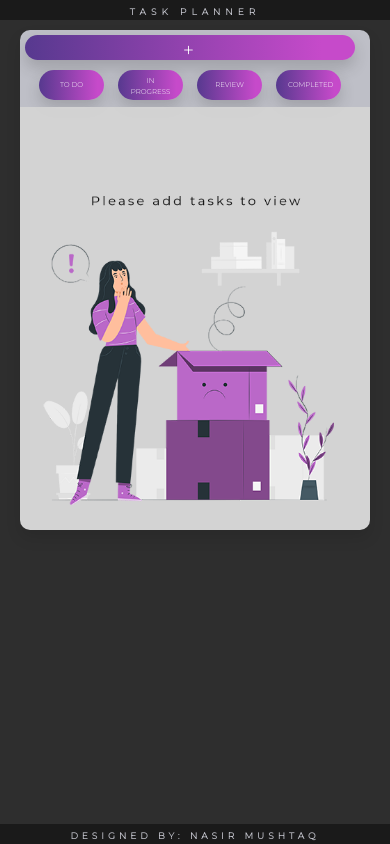
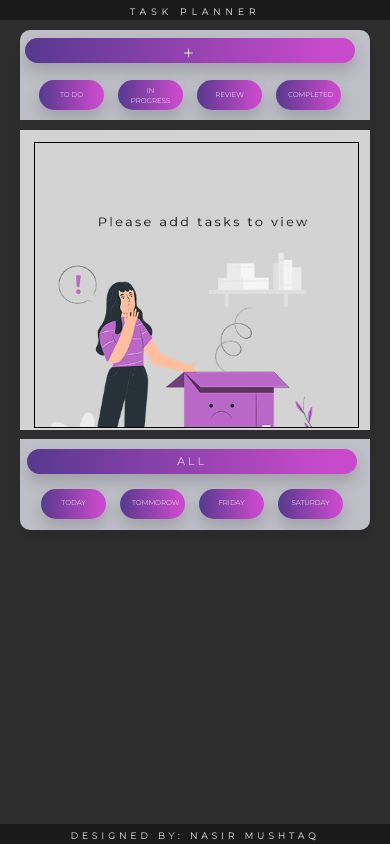
Before and after one commit to Nasir-Mushtaq/project, a website built with Parcel: page index.html in a window 390 px wide. Built offline with nearby package versions, Linux system fonts and the light colour scheme.

Commit message:
app height adjustment @ media max 480px

```diff
--- a/style.css
+++ b/style.css
@@ -405,19 +405,35 @@
     flex-direction: row;
     border-radius: 10px;
     margin: 30px auto auto auto;
+
  }
   .left{
     width: inherit;
     flex-direction: row;
-    flex:1;
     padding: 5px;
+    height: 90px;
   }
+
   .center {
     width: inherit;
-    flex:2;
-    padding:5px;
-    height: 450px;
+    padding:2px;
+    height: 300px;
   }
+
+  #taskList {
+    border: solid 1px black;
+    padding:0;
+    margin:0;
+    width: 325px;
+  }
+
+  .right {
+    width: inherit;
+    flex-direction: row;
+    align-items: center;
+    padding: 7px;
+  }
+
 .b1, .b2, .b3, .b4, .b5, .b6, .b7, .b8{
     margin-left: 14px;
     margin-bottom: 2px;
@@ -433,13 +449,7 @@
     padding: 0;
     font-size: 20px;
   }
-.right {
-    width: inherit;
-    flex-direction: row;
-    flex:1;
-    align-items: center;
-    padding: 7px;
-  }
+
   .b0 {
     margin-bottom: 10px;
     height: 25px;
```
